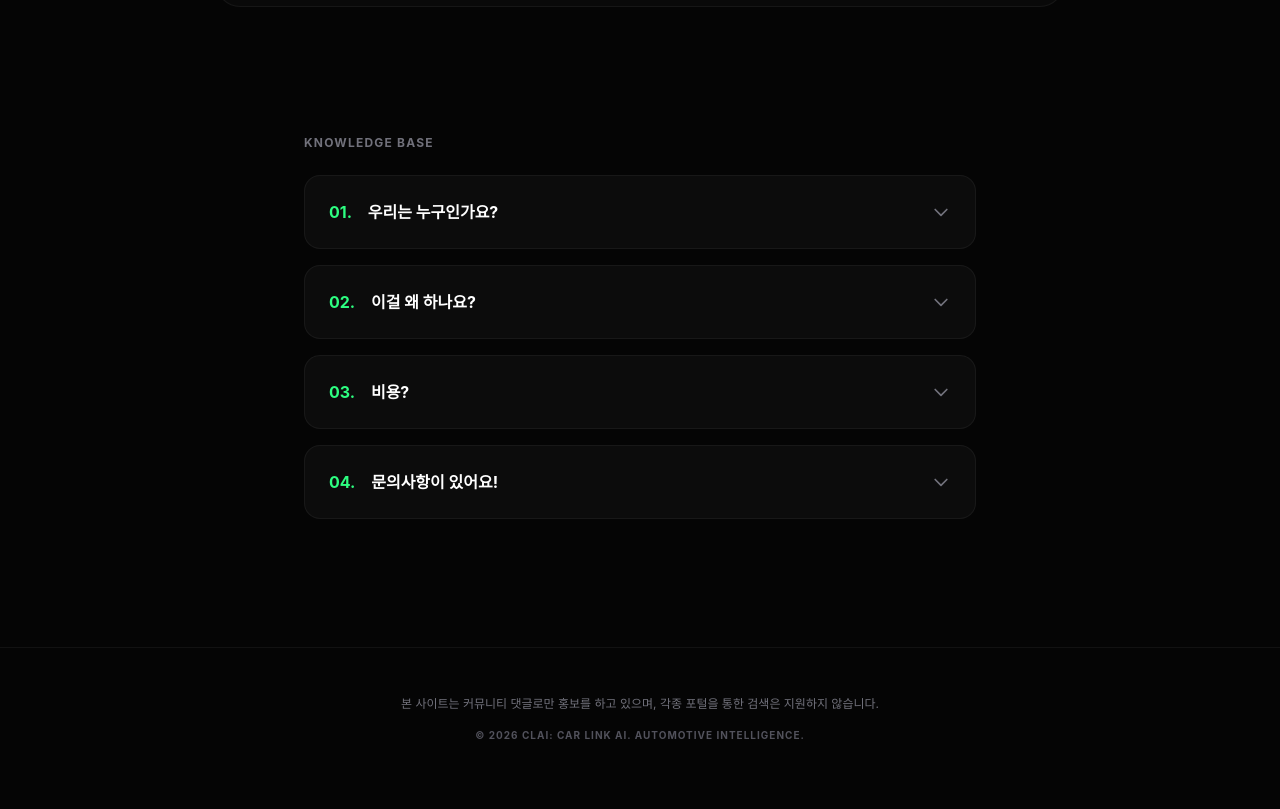
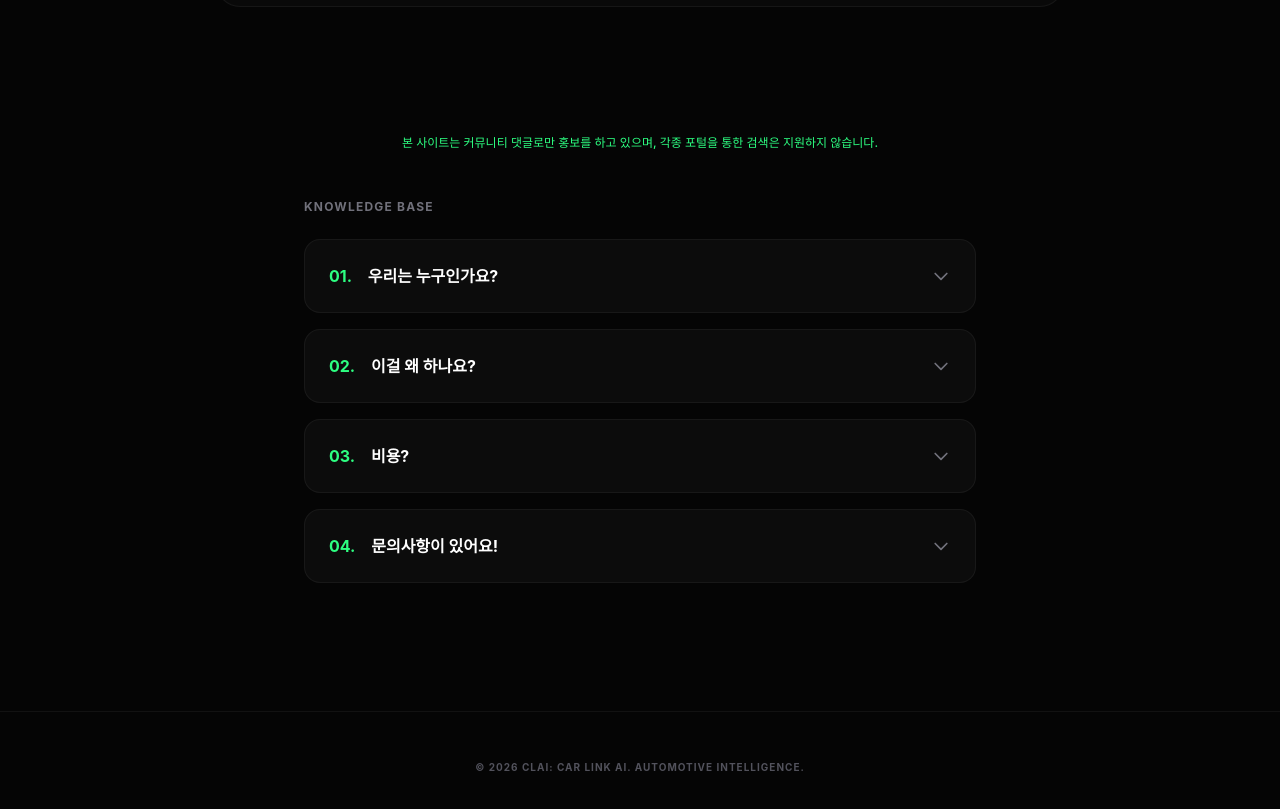
Before and after one commit to 777ceo11/CALI, a Next.js app: page / in a window 1280 px wide. Shown: the part 1422-2231 px from the top of the page. Built offline with nearby package versions, Linux system fonts and the light colour scheme.

Commit message:
style: move and restyle promotion disclaimer

```diff
--- a/app/page.tsx
+++ b/app/page.tsx
@@ -243,6 +243,10 @@ export default function Home() {
           </div>
         </div>
 
+        <p className="text-primary text-xs text-center mb-12 break-keep font-medium">
+          본 사이트는 커뮤니티 댓글로만 홍보를 하고 있으며, 각종 포털을 통한 검색은 지원하지 않습니다.
+        </p>
+
         {/* Toggles / FAQ */}
         <div className="space-y-4 max-w-2xl mx-auto">
           <h3 className="text-zinc-500 uppercase tracking-widest text-xs font-bold mb-6">Knowledge Base</h3>
@@ -301,10 +305,7 @@ export default function Home() {
 
       {/* Footer */}
       <footer className="border-t border-white/5 py-12 px-6">
-        <div className="max-w-4xl mx-auto flex flex-col items-center justify-center text-center space-y-4">
-          <p className="text-zinc-500 text-xs break-keep">
-            본 사이트는 커뮤니티 댓글로만 홍보를 하고 있으며, 각종 포털을 통한 검색은 지원하지 않습니다.
-          </p>
+        <div className="max-w-4xl mx-auto flex flex-col md:flex-row items-center justify-center text-center">
           <p className="text-zinc-600 text-[10px] uppercase tracking-widest font-bold">
             © 2026 CLAI: CAR LINK AI. AUTOMOTIVE INTELLIGENCE.
           </p>
```
